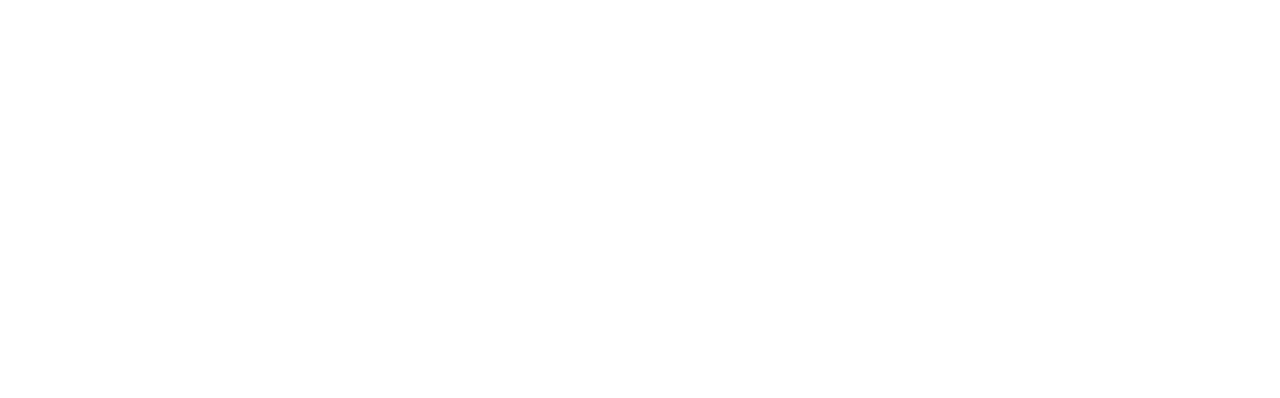
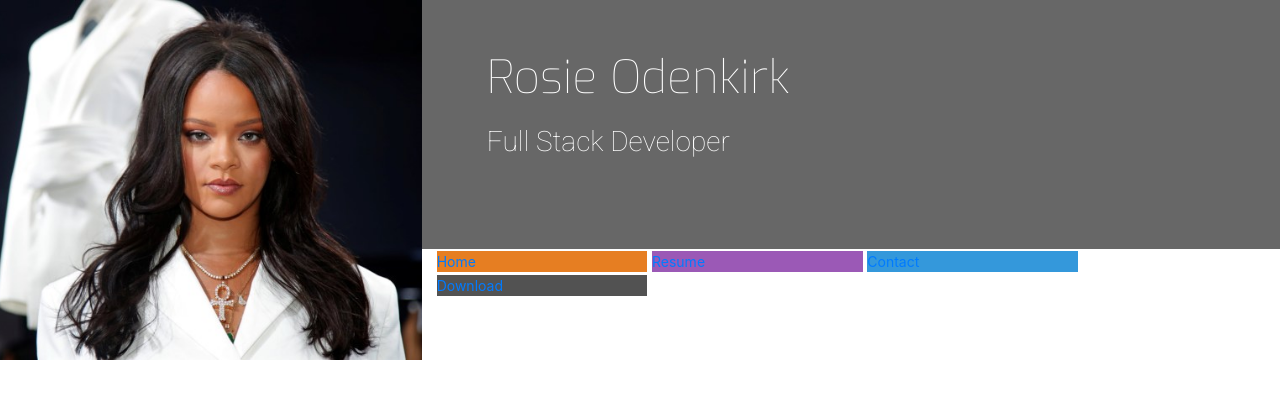
Before and after one commit to Jade-ux/UCD_resume, a plain HTML site: page index.html in a window 1280 px wide. Drawn offline with nearby package versions, Linux system fonts and the light colour scheme.

Commit message:
Added name and title and nav items

```diff
--- /dev/null
+++ b/assets/css/style.css
@@ -0,0 +1,74 @@
+@import url('https://fonts.googleapis.com/css?family=Exo:100,200,300,400,500,600,700|Roboto:100,300,400,500,700&display=swap');
+
+/*----------------------------------Colours*/
+
+.bg-color-name-title {
+    background-color:#676767;
+}
+
+.ui-menu-color-home {
+        background-color: #e67e22;
+}
+
+.ui-menu-color-resume {
+        background-color: #9b59b6;
+}
+
+.ui-menu-color-contact {
+        background-color: #3498db;
+}
+
+.ui-menu-color-download {
+        background-color: #525252;
+}
+
+/*----------------------------------Heading*/
+
+header {
+margin: 0;
+}
+
+.heading {
+    margin-left: 50px;
+}
+
+.logo {
+    background: url("../images/Rihanna.jpg");
+    background-position: center;
+    background-repeat: no-repeat;
+    background-size: cover;
+    min-height: 360px;
+    transition: all .5s ease-in-out;
+    -moz-transition: all .5s ease-in-out;
+    -webkit-transition: all .5s ease-in-out;
+}
+
+.name {
+    font-family: "Exo", sans-serif;
+    font-weight: 100;
+    font-size: 46px;
+    margin-top: 50px;
+    color: #fff;
+}
+
+.title {
+    font-family: "Roboto", sans-serif;
+    font-weight: 200;
+    font-size:28px;
+    margin-top: 20px;
+    margin-bottom: 90px;
+    color: #fff;
+}
+
+.list-inline-item:not(:last-child) {
+    margin: 0;
+}
+
+.menucontainer {
+    font-size: 0;
+}
+
+#nav li {
+    font-size: 14px;
+    padding:0;
+}
--- a/index.html
+++ b/index.html
@@ -1,16 +1,50 @@
 <!DOCTYPE html>
 <html lang="en">
+
 <head>
 	<meta charset="UTF-8">
 	<meta name="viewport" content="width=device-width, initial-scale=1.0">
 	<meta http-equiv="X-UA-Compatible" content="ie=edge">
-    <link rel="stylesheet" href="https://stackpath.bootstrapcdn.com/bootstrap/4.4.1/css/bootstrap.min.css" integrity="sha384-Vkoo8x4CGsO3+Hhxv8T/Q5PaXtkKtu6ug5TOeNV6gBiFeWPGFN9MuhOf23Q9Ifjh" crossorigin="anonymous">
+	<link rel="stylesheet" href="https://stackpath.bootstrapcdn.com/bootstrap/4.4.1/css/bootstrap.min.css"
+		integrity="sha384-Vkoo8x4CGsO3+Hhxv8T/Q5PaXtkKtu6ug5TOeNV6gBiFeWPGFN9MuhOf23Q9Ifjh" crossorigin="anonymous">
 	<script src="https://kit.fontawesome.com/3f3f9142b7.js" crossorigin="anonymous"></script>
+	<link rel="stylesheet" href="assets/css/style.css" type="text/css" />
 	<title>Rosie</title>
 </head>
+
 <body>
 	<header>
+		<div class="row">
+			<a href="index.html" class="col-md-4 logo">
 
+			</a>
+			<div class="col-md-8">
+				<div class="row bg-color-name-title">
+					<div class="col heading">
+						<h1 class="name">Rosie Odenkirk</h1>
+						<h2 class="title">Full Stack Developer</h2>
+					</div>
+				</div>
+				<div class="row">
+					<div class="col">
+						<ul id="nav" class="list-inline">
+							<li class="col-6 col-sm-3 list-inline-item ui-menu-color-home">
+								<a href="#"><span>Home</span></a>
+							</li>
+							<li class="col-6 col-sm-3 list-inline-item ui-menu-color-resume">
+								<a href="#"><span>Resume</span></a>
+							</li>
+							<li class="col-6 col-sm-3 list-inline-item ui-menu-color-contact">
+								<a href="#"><span>Contact</span></a>
+							</li>
+							<li class="col-6 col-sm-3 list-inline-item ui-menu-color-download">
+								<a href="#"><span>Download</span></a>
+							</li>
+						</ul>
+					</div>
+				</div>
+			</div>
+		</div>
 	</header>
 	<section>
 
@@ -19,4 +53,5 @@
 
 	</footer>
 </body>
+
 </html>
```
Also changed, not shown: assets/images/Rihanna.jpg (added), 1 other file. Lines whose indentation alone changed are shown as unchanged.
